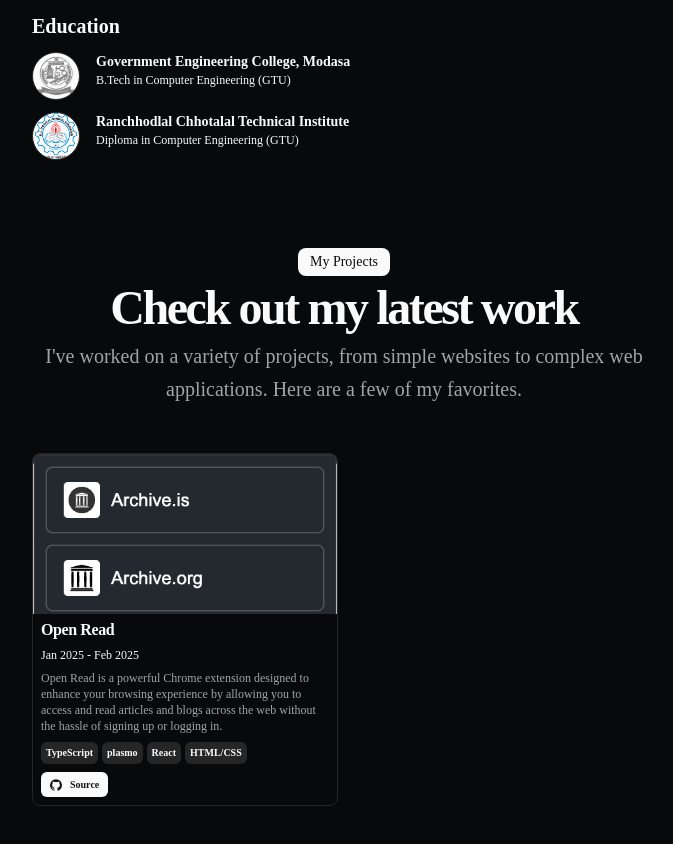
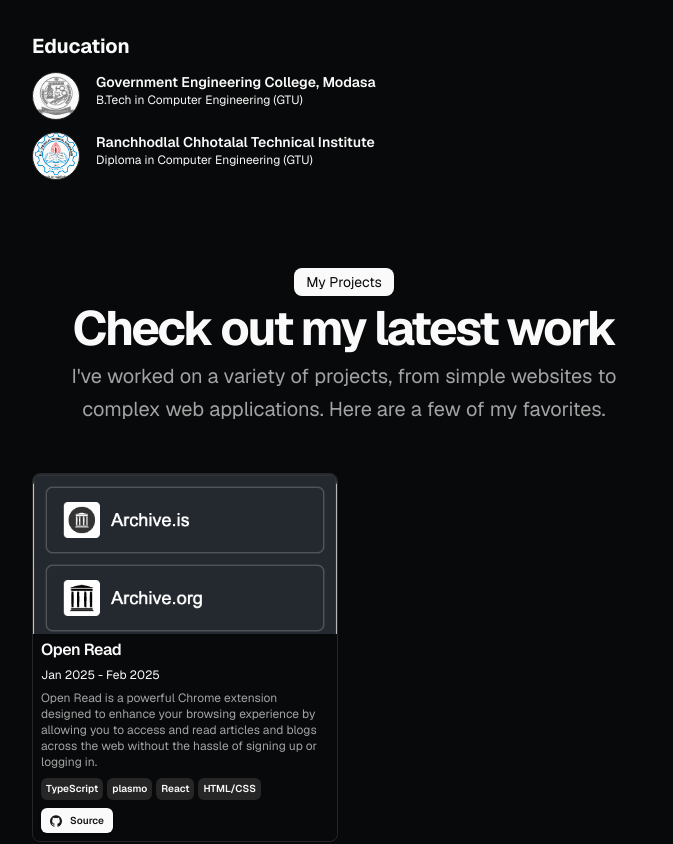
Before and after one commit to surajkuushwaha/surajkuushwaha, a Next.js app: page / in a window 1280 px wide. Shown: the part 1380-2224 px from the top of the page, without its empty margins (296-969 px from the left). Built offline with nearby package versions, Linux system fonts and the light colour scheme.

Commit message:
feat: add Geist font, letterSpacing, and shadow-card design tokens to Tailwind

```diff
--- a/tailwind.config.ts
+++ b/tailwind.config.ts
@@ -22,7 +22,20 @@
         },
         extend: {
             fontFamily: {
-                sans: ["var(--font-sans)", ...fontFamily.sans],
+                sans: ["var(--font-geist-sans)", ...fontFamily.sans],
+                mono: ["var(--font-geist-mono)", ...fontFamily.mono],
+            },
+            letterSpacing: {
+                display:      "-2.4px",
+                heading:      "-2.4px",
+                subheading:   "-1.28px",
+                "card-title": "-0.96px",
+                ui:           "-0.32px",
+            },
+            boxShadow: {
+                card:        "rgba(0,0,0,0.08) 0px 0px 0px 1px, rgba(0,0,0,0.04) 0px 2px 2px, rgba(0,0,0,0.04) 0px 8px 8px -8px, #fafafa 0px 0px 0px 1px inset",
+                "card-hover":"rgba(0,0,0,0.12) 0px 0px 0px 1px, rgba(0,0,0,0.06) 0px 4px 4px, rgba(0,0,0,0.06) 0px 12px 12px -8px, #fafafa 0px 0px 0px 1px inset",
+                border:      "rgba(0,0,0,0.08) 0px 0px 0px 1px",
             },
             colors: {
                 border: "hsl(var(--border))",
```
